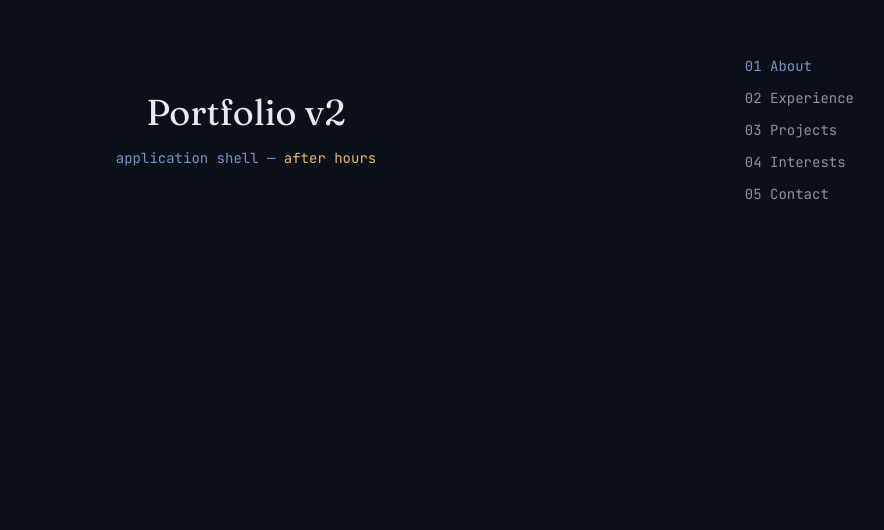
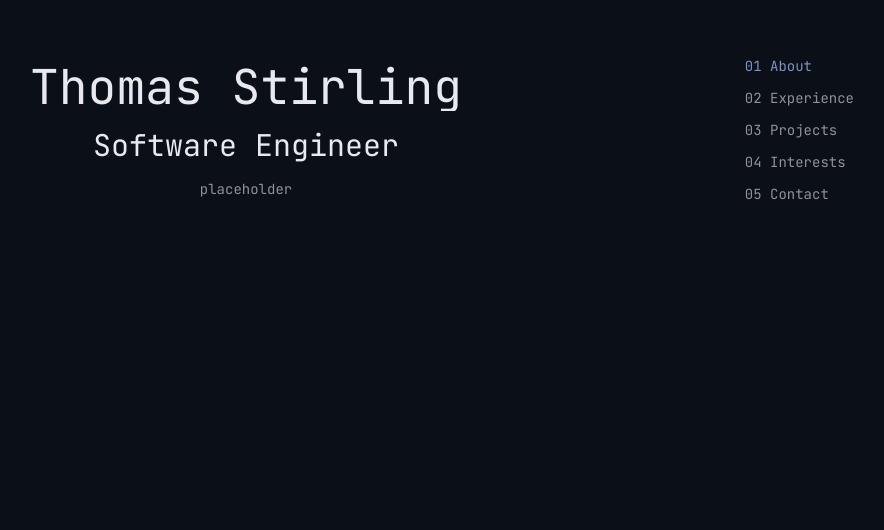
Before and after one commit to tomstirling19/portfolio-v2, a Next.js app: page / in a window 1280 px wide. Shown: the part 270-800 px from the top of the page, without its empty margins (394-1278 px from the left). Built offline with nearby package versions, Linux system fonts and the light colour scheme.

Commit message:
add landing page hero

```diff
--- a/app/globals.css
+++ b/app/globals.css
@@ -20,4 +20,69 @@
   p {
     max-width: 68ch;
   }
+
+  h1,
+  h2,
+  h3,
+  h4,
+  h5,
+  h6 {
+    font-family: var(--font-mono), monospace;
+  }
 }
+
+@layer utilities {
+  .typewriter-text {
+    display: inline-block;
+    overflow: hidden;
+    white-space: nowrap;
+    font-family: var(--font-mono), monospace;
+  }
+
+  .typewriter-cursor {
+    display: inline-block;
+    width: 0.55em;
+    height: 0.9em;
+    margin-left: 0.15em;
+    background: var(--color-cool-accent);
+  }
+
+  @media (prefers-reduced-motion: no-preference) {
+    .typewriter-text {
+      width: 0;
+      animation: typewriter var(--typewriter-duration)
+        steps(var(--typewriter-steps), end) forwards;
+    }
+
+    .typewriter-cursor {
+      animation:
+        typewriter-cursor-blink var(--cursor-blink-period) step-end
+          var(--cursor-blink-iterations),
+        typewriter-cursor-collapse var(--cursor-collapse-duration) linear
+          var(--cursor-disappear-delay) forwards;
+    }
+  }
+}
+
+@keyframes typewriter {
+  to {
+    width: var(--typewriter-width);
+  }
+}
+
+@keyframes typewriter-cursor-blink {
+  0%,
+  100% {
+    opacity: 1;
+  }
+  50% {
+    opacity: 0;
+  }
+}
+
+@keyframes typewriter-cursor-collapse {
+  to {
+    width: 0;
+    margin-left: 0;
+  }
+}
--- a/app/layout.tsx
+++ b/app/layout.tsx
@@ -31,6 +31,11 @@ export default function RootLayout({
       className={`${fraunces.variable} ${jetbrainsMono.variable} h-full antialiased motion-safe:snap-y motion-safe:snap-mandatory`}
     >
       <body className="min-h-full flex flex-col bg-ground text-ink font-serif">
+        <noscript>
+          <style>
+            {".motion-fallback{opacity:1!important;transform:none!important}"}
+          </style>
+        </noscript>
         <a
           href="#main-content"
           className="bg-raised text-ink sr-only rounded-sm px-4 py-2 font-mono text-sm focus:not-sr-only focus:fixed focus:top-4 focus:left-4 focus:z-50"
--- a/app/page.tsx
+++ b/app/page.tsx
@@ -1,19 +1,11 @@
+import Landing from "@/components/Landing";
 import Reveal from "@/components/Reveal";
 import { SECTIONS } from "@/content/sections";
 
 export default function Home() {
   return (
     <>
-      <section
-        id="landing"
-        className="flex min-h-screen scroll-mt-14 flex-col items-center justify-center gap-4 snap-start md:scroll-mt-0"
-      >
-        <p className="text-4xl">Portfolio v2</p>
-        <p className="font-mono text-cool-accent text-sm">
-          application shell —{" "}
-          <span className="text-warm-accent">after hours</span>
-        </p>
-      </section>
+      <Landing />
 
       {SECTIONS.map(({ id, label }, index) => (
         <Reveal key={id}>
--- /dev/null
+++ b/components/Landing.tsx
@@ -0,0 +1,72 @@
+"use client";
+
+import { motion, useReducedMotion } from "motion/react";
+import type { CSSProperties } from "react";
+
+const NAME = "Thomas Stirling";
+const TYPEWRITER_CHAR_DURATION = 0.08;
+const TYPEWRITER_DURATION = NAME.length * TYPEWRITER_CHAR_DURATION;
+
+const DURATION_HOLD = 1;
+const EASE_SETTLE: [number, number, number, number] = [0.16, 0.9, 0.2, 1];
+const SLIDE_DISTANCE = 150;
+const GAP = 0.2;
+const CURSOR_COLLAPSE_DURATION = 0.2;
+const MIN_CURSOR_BLINKS = 3;
+
+const SW_ENG_START = TYPEWRITER_DURATION + GAP;
+const SW_ENG_SETTLED = SW_ENG_START + DURATION_HOLD;
+
+const CURSOR_DISAPPEAR_START = SW_ENG_SETTLED + GAP;
+const CURSOR_BLINK_PERIOD = CURSOR_DISAPPEAR_START / MIN_CURSOR_BLINKS;
+const CURSOR_DISAPPEARED = CURSOR_DISAPPEAR_START + CURSOR_COLLAPSE_DURATION;
+
+const PLACEHOLDER_START = CURSOR_DISAPPEARED + GAP;
+
+export default function Landing() {
+  const reducedMotion = useReducedMotion();
+
+  const lineMotion = (delay: number, initial: { x?: number; y?: number }) =>
+    reducedMotion
+      ? {}
+      : {
+          initial: { opacity: 0, ...initial },
+          animate: { opacity: 1, x: 0, y: 0 },
+          transition: { duration: DURATION_HOLD, ease: EASE_SETTLE, delay },
+        };
+
+  return (
+    <section
+      id="landing"
+      className="flex min-h-screen scroll-mt-14 flex-col items-center justify-center gap-4 snap-start md:scroll-mt-0"
+      style={
+        {
+          "--typewriter-width": `${NAME.length}ch`,
+          "--typewriter-steps": NAME.length,
+          "--typewriter-duration": `${TYPEWRITER_DURATION}s`,
+          "--cursor-blink-period": `${CURSOR_BLINK_PERIOD}s`,
+          "--cursor-blink-iterations": MIN_CURSOR_BLINKS,
+          "--cursor-disappear-delay": `${CURSOR_DISAPPEAR_START}s`,
+          "--cursor-collapse-duration": `${CURSOR_COLLAPSE_DURATION}s`,
+        } as CSSProperties
+      }
+    >
+      <h1 className="flex items-baseline text-5xl">
+        <span className="typewriter-text">{NAME}</span>
+        <span className="typewriter-cursor" aria-hidden="true" />
+      </h1>
+      <motion.p
+        className="motion-fallback font-mono text-3xl"
+        {...lineMotion(SW_ENG_START, { x: SLIDE_DISTANCE })}
+      >
+        Software Engineer
+      </motion.p>
+      <motion.p
+        className="motion-fallback font-mono text-ink/60 text-sm"
+        {...lineMotion(PLACEHOLDER_START, { y: SLIDE_DISTANCE })}
+      >
+        placeholder
+      </motion.p>
+    </section>
+  );
+}
--- a/components/Nav.tsx
+++ b/components/Nav.tsx
@@ -27,6 +27,29 @@ function NavLink({
     >
       {String(index + 1).padStart(2, "0")} {label}
     </a>
+  );
+}
+
+function NavLinks({
+  activeId,
+  onNavigate,
+}: {
+  activeId: string | null;
+  onNavigate?: (event: MouseEvent<HTMLAnchorElement>) => void;
+}) {
+  return (
+    <>
+      {SECTIONS.map((section, index) => (
+        <NavLink
+          key={section.id}
+          id={section.id}
+          index={index}
+          label={section.label}
+          active={activeId === section.id}
+          onNavigate={onNavigate}
+        />
+      ))}
+    </>
   );
 }
 
@@ -63,15 +86,7 @@ export default function Nav() {
         aria-label="Section navigation"
         className="fixed top-1/2 right-8 hidden -translate-y-1/2 flex-col gap-3 md:flex"
       >
-        {SECTIONS.map((section, index) => (
-          <NavLink
-            key={section.id}
-            id={section.id}
-            index={index}
-            label={section.label}
-            active={activeId === section.id}
-          />
-        ))}
+        <NavLinks activeId={activeId} />
       </nav>
 
       <details className="bg-ground/90 sticky top-0 z-10 backdrop-blur md:hidden">
@@ -82,16 +97,7 @@ export default function Nav() {
           aria-label="Section navigation"
           className="flex flex-col gap-4 px-4 pb-4"
         >
-          {SECTIONS.map((section, index) => (
-            <NavLink
-              key={section.id}
-              id={section.id}
-              index={index}
-              label={section.label}
-              active={activeId === section.id}
-              onNavigate={closeMobileMenu}
-            />
-          ))}
+          <NavLinks activeId={activeId} onNavigate={closeMobileMenu} />
         </nav>
       </details>
     </>
--- a/components/Reveal.tsx
+++ b/components/Reveal.tsx
@@ -21,12 +21,8 @@ export default function Reveal({
   }
 
   return (
-    <>
-      <noscript>
-        <style>{".reveal{opacity:1!important;transform:none!important}"}</style>
-      </noscript>
     <motion.div
-        className="reveal"
+      className="motion-fallback"
       initial={{ opacity: 0, y: RISE_DISTANCE }}
       whileInView={{ opacity: 1, y: 0 }}
       viewport={{ once: true, margin: "-10%" }}
@@ -34,6 +30,5 @@ export default function Reveal({
     >
       {children}
     </motion.div>
-    </>
   );
 }
```
Lines whose indentation alone changed are shown as unchanged.
